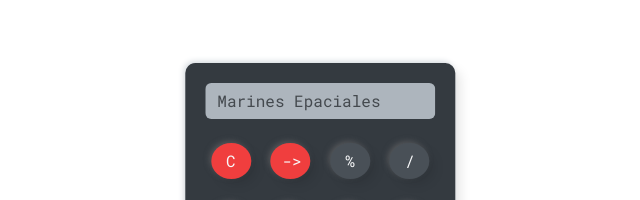
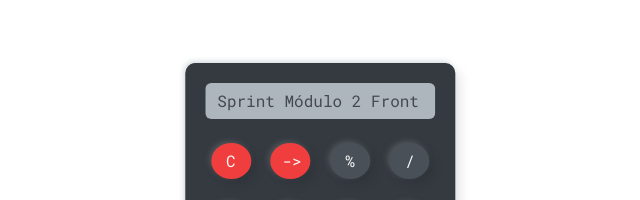
Before and after one commit to leanvillalba/calculadora-frontend, a plain HTML site: page index.html in a window 1280 px wide. Shown: the part 125-325 px from the top of the page, 317-957 px from the left. Drawn offline with nearby package versions, Linux system fonts and the light colour scheme.

Commit message:
placeholder

```diff
--- a/index.html
+++ b/index.html
@@ -29,7 +29,7 @@
               class="display form-control"
               name="display"
               id="display"
-              placeholder="Marines Epaciales"
+              placeholder="Sprint Módulo 2 Front End"
             /><br />
             <input
               type="button"
```
